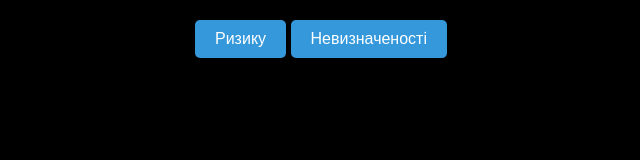
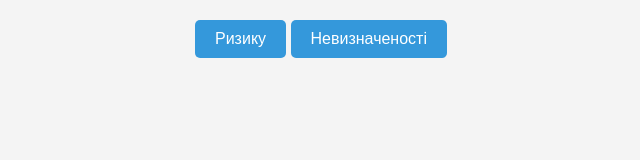
Before and after one commit to v1RnT/matlab, a plain HTML site: page index.html in a window 1280 px wide. Shown: the whole page, without its empty margins (319-959 px from the left). Drawn offline with Linux system fonts and the light colour scheme.

Commit message:
Changed bg color

```diff
--- a/index.html
+++ b/index.html
@@ -6,7 +6,7 @@
     <link rel="stylesheet" href="style.css">
     <title>Document</title>
 </head>
-<body style="background-color: black;">
+<body>
     <script src="src/scripts.js"></script>
     <script src="src/risk.js"></script>
     <script src="src/uncertanty.js"></script>
```
